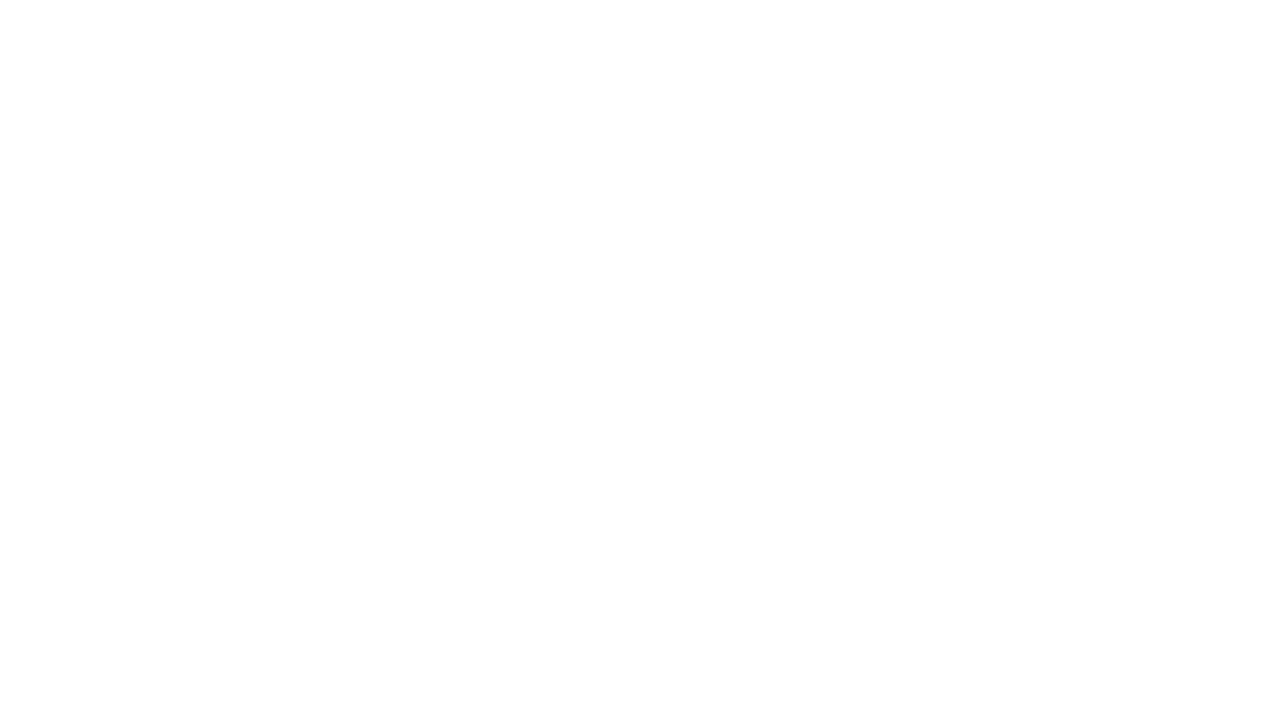
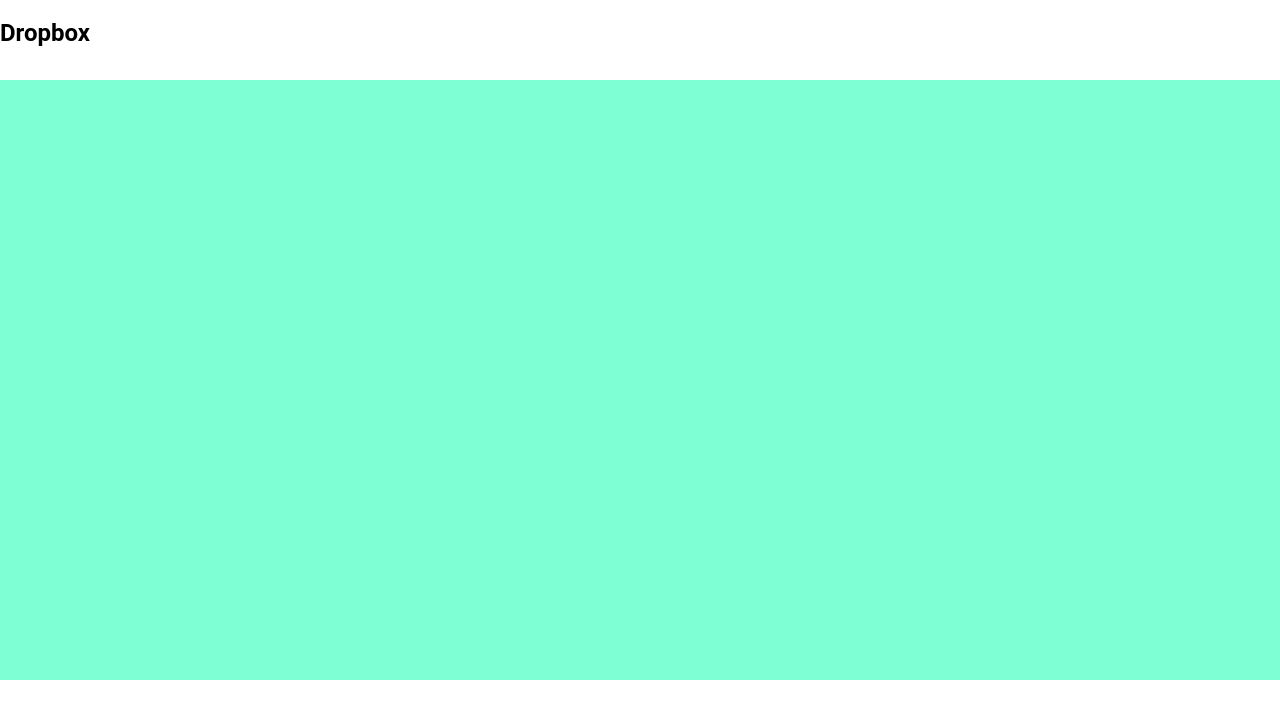
Before and after one commit to Ruma303/htmlcss-dropbox, a plain HTML site: page index.html in a window 1280 px wide. Drawn offline with Linux system fonts and the light colour scheme.

Commit message:
inizio navbar e bottom-header

```diff
--- a/index.html
+++ b/index.html
@@ -6,8 +6,42 @@
     <meta name="viewport" content="width=device-width, initial-scale=1.0">
     <title>Dropbox</title>
     <link rel="stylesheet" href="style.css">
+    <link rel="stylesheet" href="https://cdnjs.cloudflare.com/ajax/libs/font-awesome/6.2.0/css/all.min.css" integrity="sha512-xh6O/CkQoPOWDdYTDqeRdPCVd1SpvCA9XXcUnZS2FmJNp1coAFzvtCN9BmamE+4aHK8yyUHUSCcJHgXloTyT2A==" crossorigin="anonymous" referrerpolicy="no-referrer" />
 </head>
 <body>
 
+    <header>
+        <div class="upper-header">
+            <nav class="nav-bar">
+                <ul>
+                    <li>
+                        <img src="logo-small.png" alt="">
+                        <span><h1>Dropbox</h1></span>
+                    </li>
+                    <li></li>
+                    <li></li>
+                    <li></li>
+                </ul>
+                <ul>
+                    <li></li>
+                    <li></li>
+                    <li></li>
+                    <li></li>
+                </ul>
+            </nav>
+        </div>
+
+        <div class="bottom-header">
+
+        </div>
+    </header>
+
+    <main>
+
+    </main>
+
+    <footer>
+
+    </footer>
 </body>
 </html>
--- a/style.css
+++ b/style.css
@@ -3,3 +3,35 @@
     padding: 0;
     box-sizing: border-box;
 }
+
+html {
+    font-family: 'Roboto',sans-serif;
+}
+
+body {
+    margin-top: 5rem;
+}
+
+.upper-header {
+    margin: 0 auto;
+    position: fixed;
+    top: 0;
+    left: 0;
+    right: 0;
+}
+
+.nav-bar {
+    height: 5rem;
+}
+
+
+
+
+
+
+
+.bottom-header {
+    max-width: 100%;
+    height: 600px;
+    background-color: aquamarine;
+}
```
